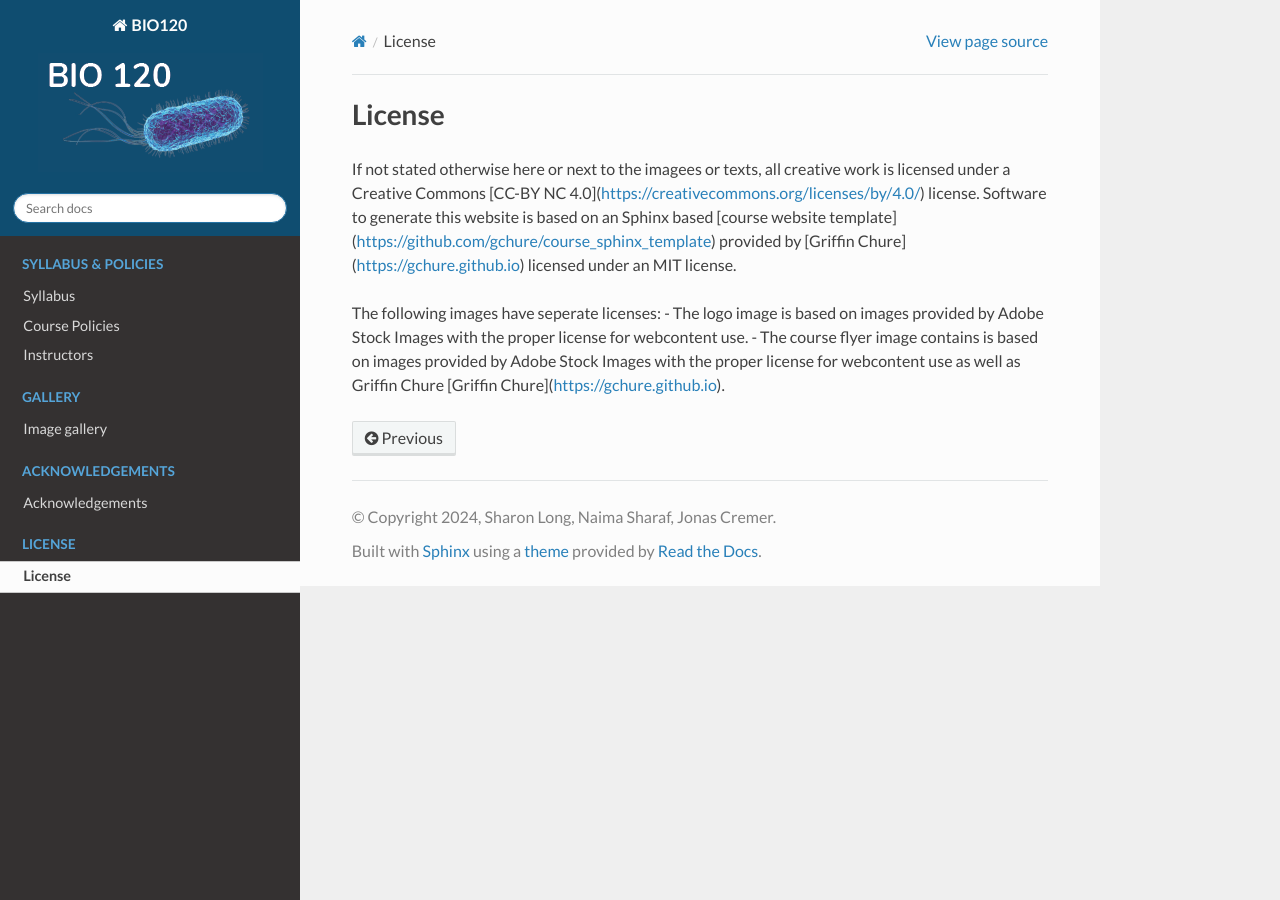
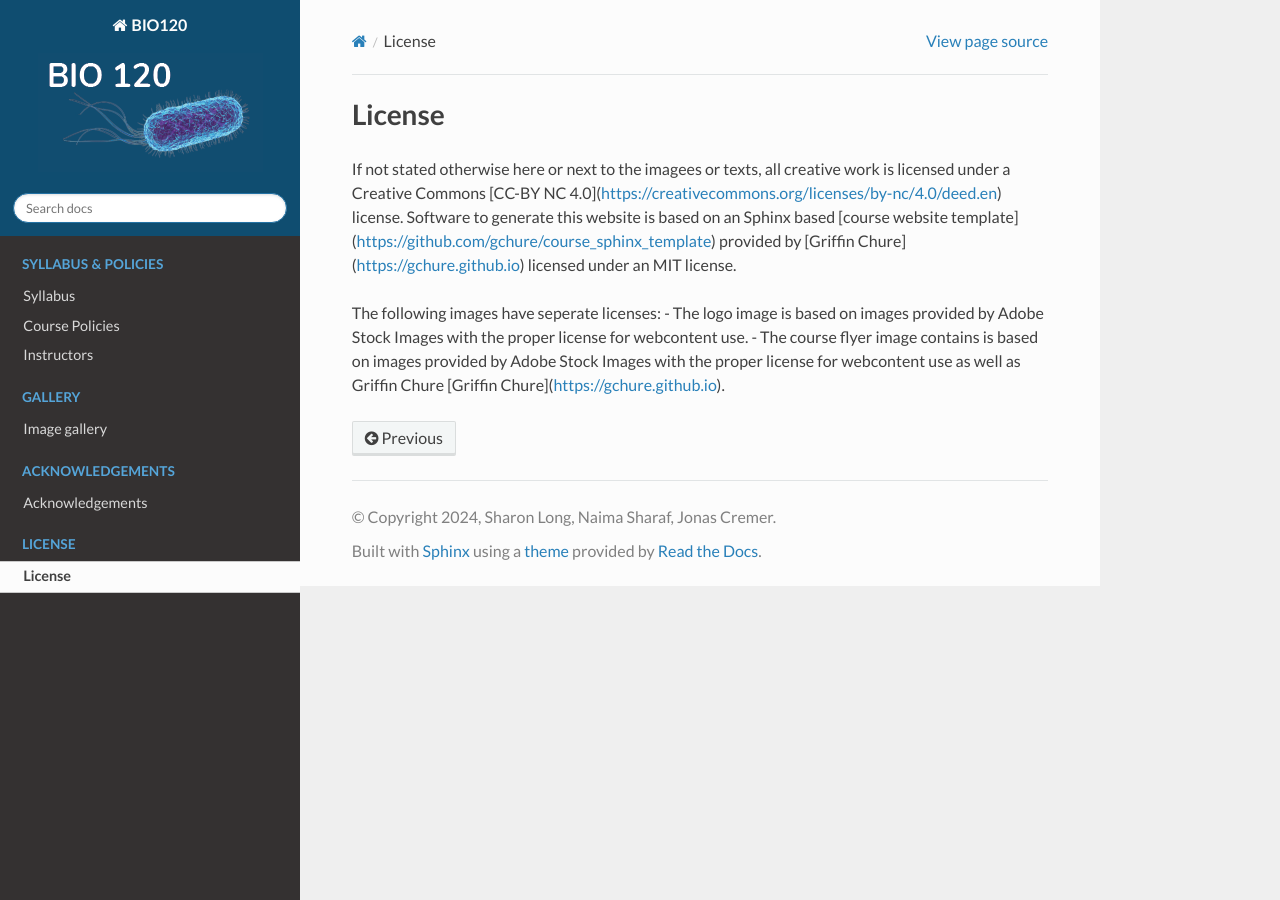
Before and after one commit to BIO120/BIO120, a Sphinx documentation site: the page built from source/license.rst, in a window 1280 px wide. Built offline with Sphinx 7.4.7 and the Read the Docs theme 2.0.0, drawn with Linux system fonts in a browser that asks for light colours; some of the changed lines change nothing that is shown.

Commit message:
update license

```diff
--- a/source/license.rst
+++ b/source/license.rst
@@ -1,7 +1,7 @@
 License
 --------
 
-If not stated otherwise here or next to the imagees or texts, all creative work is licensed under a Creative Commons [CC-BY NC 4.0](https://creativecommons.org/licenses/by/4.0/) license. Software to generate this website is based on an Sphinx based [course website template](https://github.com/gchure/course_sphinx_template) provided by [Griffin Chure](https://gchure.github.io) licensed under an MIT license.
+If not stated otherwise here or next to the imagees or texts, all creative work is licensed under a Creative Commons [CC-BY NC 4.0](https://creativecommons.org/licenses/by-nc/4.0/deed.en) license. Software to generate this website is based on an Sphinx based [course website template](https://github.com/gchure/course_sphinx_template) provided by [Griffin Chure](https://gchure.github.io) licensed under an MIT license.
 
 The following images have seperate licenses:
 - The logo image is based on images provided by Adobe Stock Images with the proper license for webcontent use.
```
